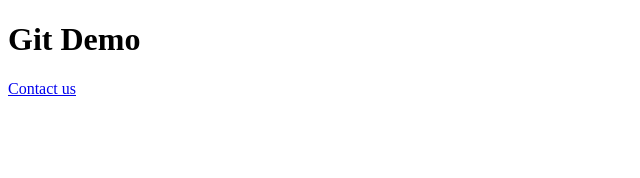
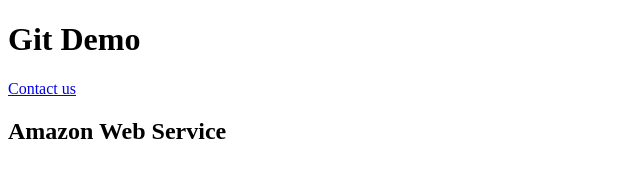
Before and after one commit to dharmik44/awsgit, a plain HTML site: page index.html in a window 1280 px wide. Shown: the whole page, without its empty margins (0-640 px from the left). Drawn offline with Linux system fonts and the light colour scheme.

Commit message:
modified

```diff
--- a/index.html
+++ b/index.html
@@ -8,5 +8,6 @@
 <body>
     <h1>Git Demo</h1>
     <a href="contactus.html">Contact us</a>
+    <h2>Amazon Web Service</h2>
 </body>
 </html>
```
